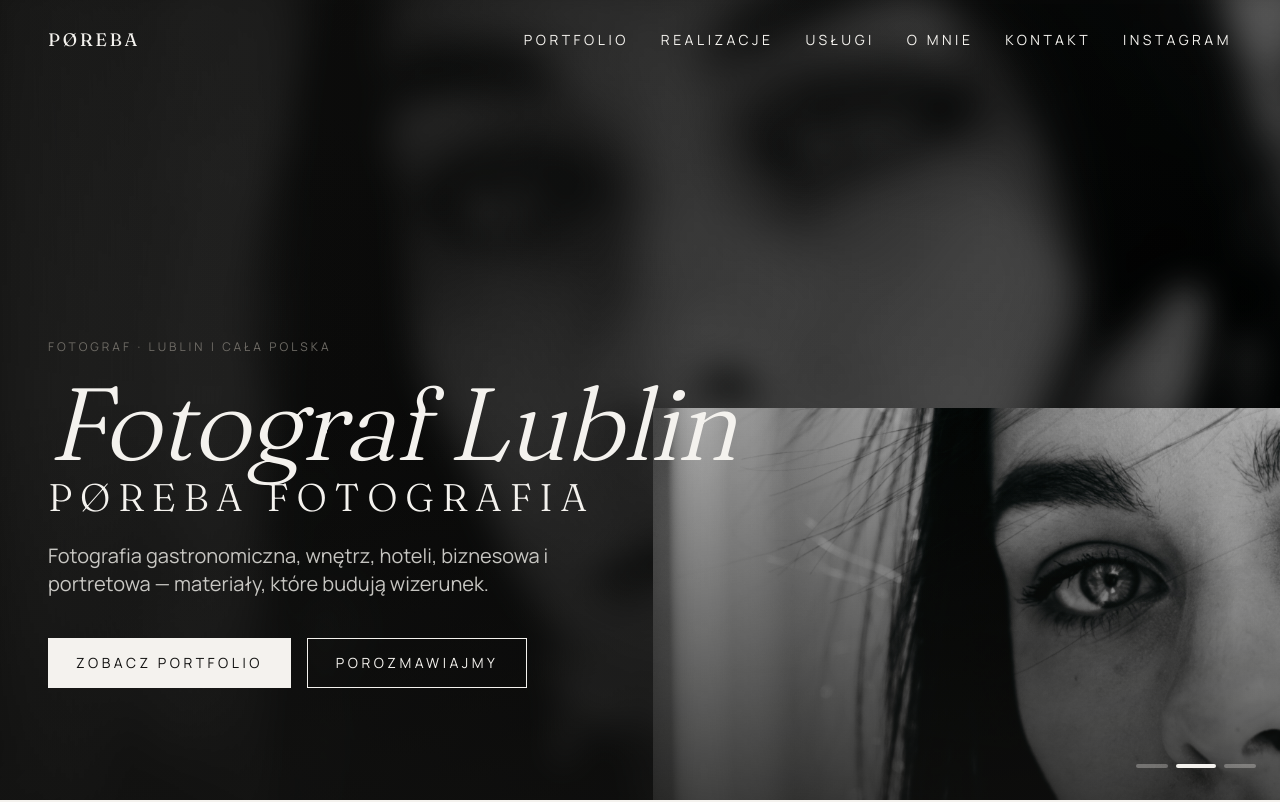
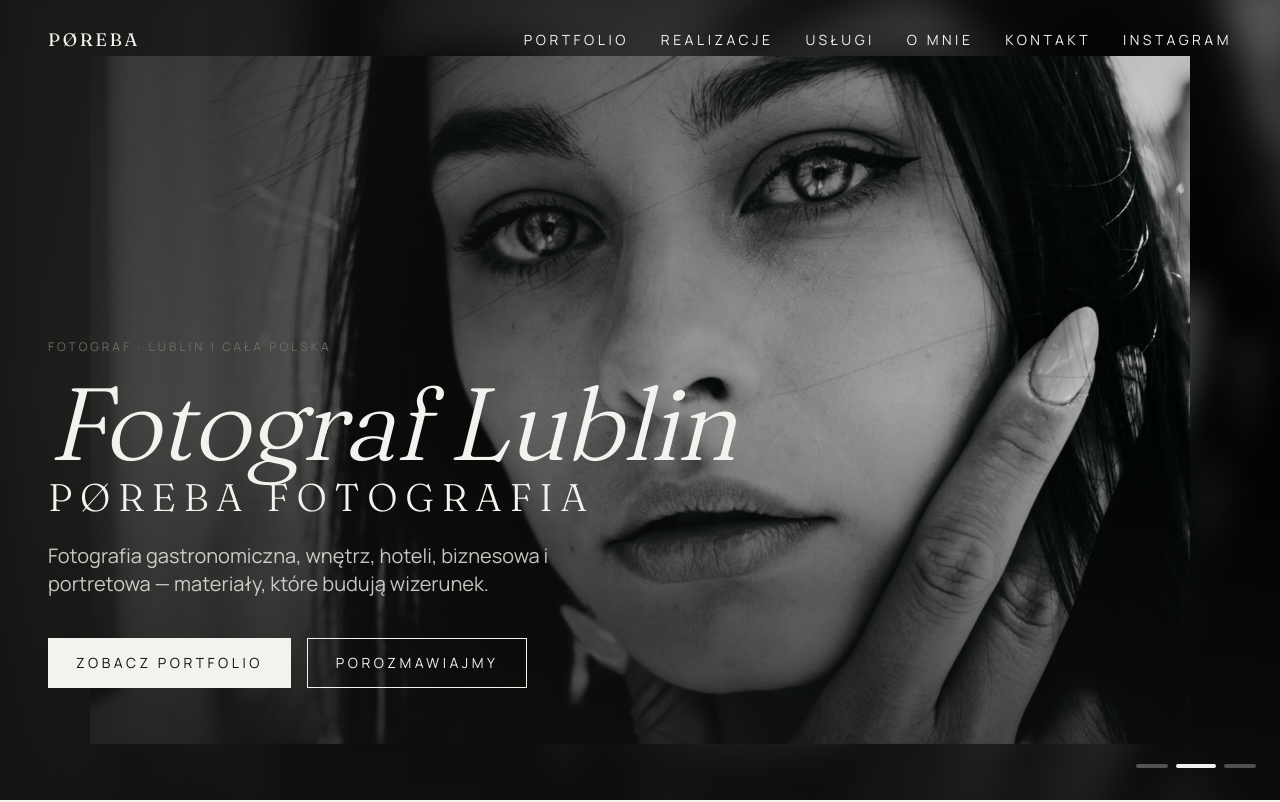
Before and after one commit to marcin-por95/POREBA-SITE, a Next.js app: page / in a window 1280 px wide. Shown: the top 802 px of the page. Built offline with nearby package versions, Linux system fonts and the light colour scheme; no server answers.

Commit message:
Napraw wyrównanie zdjęć w karuzeli hero

```diff
--- a/components/sections/Hero.tsx
+++ b/components/sections/Hero.tsx
@@ -67,8 +67,9 @@ export default function Hero() {
             />
           </motion.div>
 
+          <div className="absolute inset-[3%] overflow-hidden sm:inset-[4%] lg:inset-[5%] xl:inset-[6%]">
             <motion.div
-            className="absolute left-1/2 top-1/2 h-[88%] w-[94%] -translate-x-1/2 -translate-y-1/2 overflow-hidden sm:h-[88%] sm:w-[92%] lg:h-[88%] lg:w-[90%] xl:w-[88%]"
+              className="absolute inset-0"
               animate={
                 active === i && !shouldReduceMotion
                   ? { scale: [0.97, 1] }
@@ -86,6 +87,7 @@ export default function Hero() {
                 style={{ objectPosition: img.position }}
               />
             </motion.div>
+          </div>
         </motion.div>
       ))}
 
```
Lines whose indentation alone changed are shown as unchanged.
